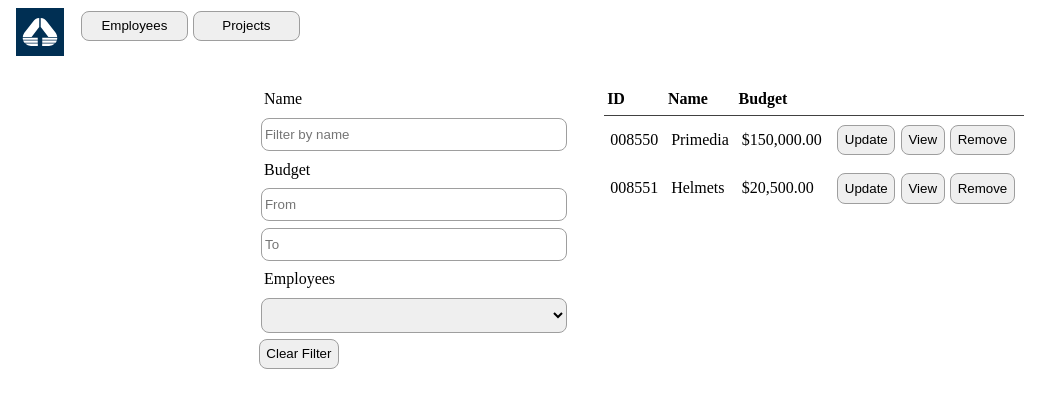
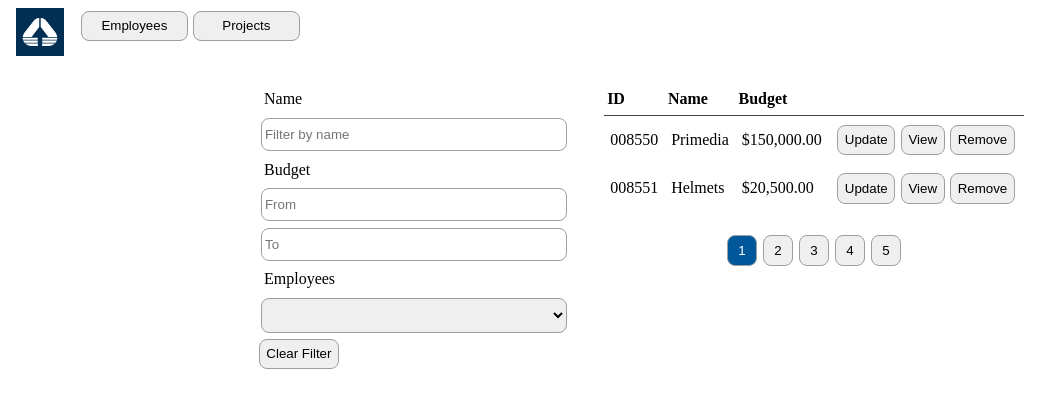
Before and after one commit to kristina-trifunovic/employee-project-app, an Angular app: page /project/list in a window 1280 px wide. Shown: the top 408 px of the page, without its empty margins (0-1062 px from the left). Built offline with nearby package versions, Linux system fonts and the light colour scheme.

Commit message:
pagination WIP

```diff
--- /dev/null
+++ b/src/app/features/projects/components/pagination/pagination.component.html
@@ -0,0 +1,6 @@
+<div class="pagination">
+  <button *ngFor="let page of pagesCount" [ngClass]="{ 'page-item': true, 'active': currentPage === page}"
+    (click)="pageChange.emit(page)">
+    {{ page }}
+  </button>
+</div>
--- /dev/null
+++ b/src/app/features/projects/components/pagination/pagination.component.scss
@@ -0,0 +1,14 @@
+.pagination {
+  display: flex;
+  justify-content: center;
+  margin-top: 20px;
+
+  button {
+    padding: 0.5em 0.8em;
+  }
+
+  .active {
+    background-color: var(--medium-blue-color);
+    color: white;
+  }
+}
--- /dev/null
+++ b/src/app/features/projects/components/pagination/pagination.component.ts
@@ -0,0 +1,27 @@
+import { Component, EventEmitter, Input, Output } from '@angular/core';
+
+@Component({
+  selector: 'pagination',
+  templateUrl: './pagination.component.html',
+  styleUrls: ['./pagination.component.scss'],
+})
+export class PaginationComponent {
+  @Input() totalItems = 0;
+  @Input() itemsPerPage = 10;
+  @Input() currentPage = 1;
+  @Output() pageChange = new EventEmitter<number>();
+
+  get totalPages(): number {
+    return Math.ceil(this.totalItems / this.itemsPerPage);
+  }
+
+  get pagesCount(): number[] {
+    return [1, 2, 3, 4, 5];
+  }
+
+  setPage(page: number): void {
+    if (page >= 1 && page <= this.totalPages) {
+      this.currentPage = page;
+    }
+  }
+}
--- a/src/app/features/projects/pages/project-list/project-list.component.html
+++ b/src/app/features/projects/pages/project-list/project-list.component.html
@@ -42,6 +42,9 @@
         </td>
       </tr>
     </table>
+    <pagination [totalItems]="totalItems" [currentPage]="currentPage" [itemsPerPage]="itemsPerPage"
+      (pageChange)="onPageChange($event)">
+    </pagination>
   </div>
 </div>
 
--- a/src/app/features/projects/pages/project-list/project-list.component.ts
+++ b/src/app/features/projects/pages/project-list/project-list.component.ts
@@ -33,6 +33,9 @@ export class ProjectListComponent implements OnInit, OnDestroy {
   showModal: boolean = false;
   showProject?: Project;
   rolesToDisplay = [ProjectRole.PROJECT_MANAGER, ProjectRole.TEAM_LEAD];
+  totalItems = 10;
+  itemsPerPage = 5;
+  currentPage = 1;
 
   constructor(
     private projectService: ProjectService,
@@ -61,6 +64,7 @@ export class ProjectListComponent implements OnInit, OnDestroy {
       .subscribe((projects) => {
         this.projects = projects;
         this.filteredProjects = [...this.projects];
+        this.totalItems = projects.length;
       });
   }
 
@@ -194,4 +198,9 @@ export class ProjectListComponent implements OnInit, OnDestroy {
   closeModal() {
     this.showModal = false;
   }
+
+  onPageChange(pageNumber: number) {
+    this.currentPage = pageNumber;
+    console.log(pageNumber);
+  }
 }
--- a/src/assets/projects.json
+++ b/src/assets/projects.json
@@ -67,6 +67,17 @@
         "role": "Developer",
         "startDate": "23.06.2023",
         "engagementDuration": 24
+      },
+      {
+        "employee": {
+          "id": 1,
+          "firstName": "Liam",
+          "lastName": "Smith",
+          "seniority": "Medior"
+        },
+        "role": "Business Analyst",
+        "startDate": "23.06.2023",
+        "engagementDuration": 12
       }
     ]
   }
--- a/src/styles.scss
+++ b/src/styles.scss
@@ -1,5 +1,6 @@
 :root {
   --dark-blue-color: #002f53;
+  --medium-blue-color: #00579a;
 }
 
 .flex-column-center {
```
Also changed, not shown: src/app/features/projects/projects.module.ts (+6 -2 lines), 1 other file (tests, documents, lock files or other folders).
